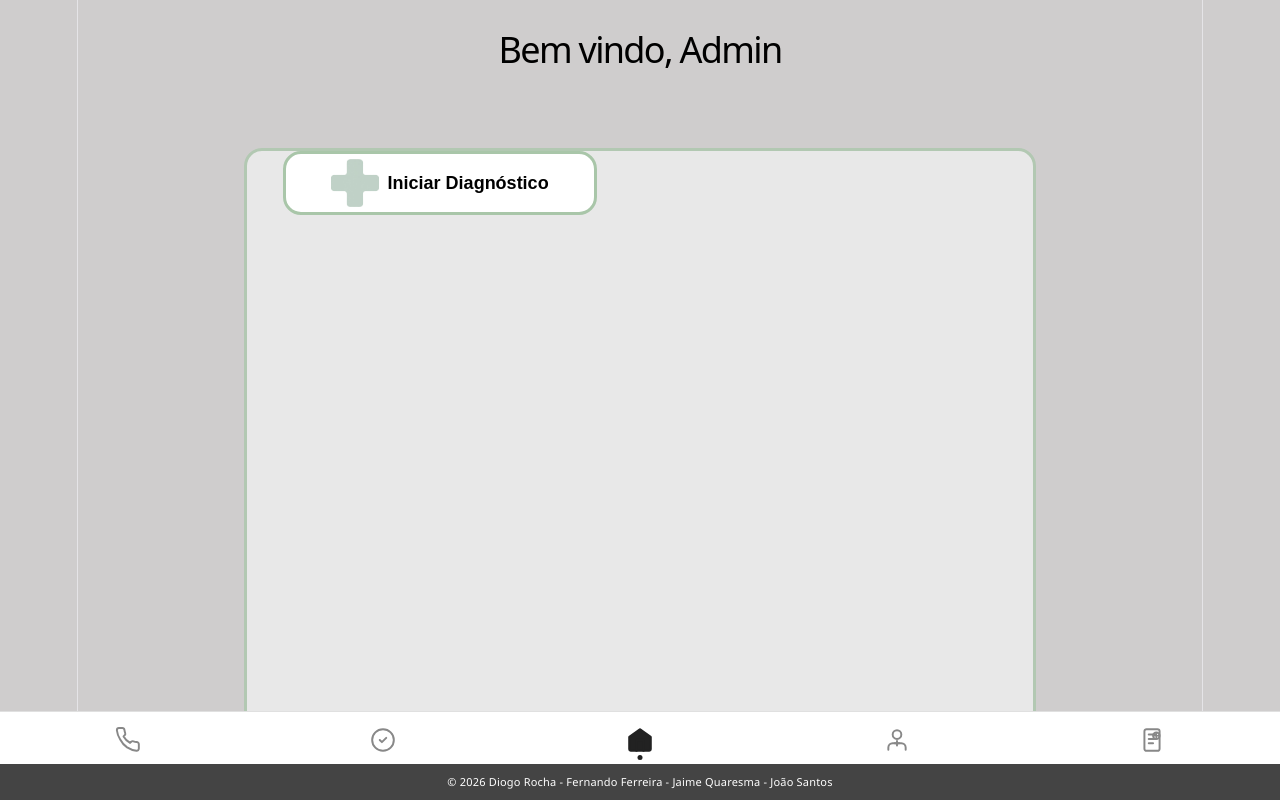
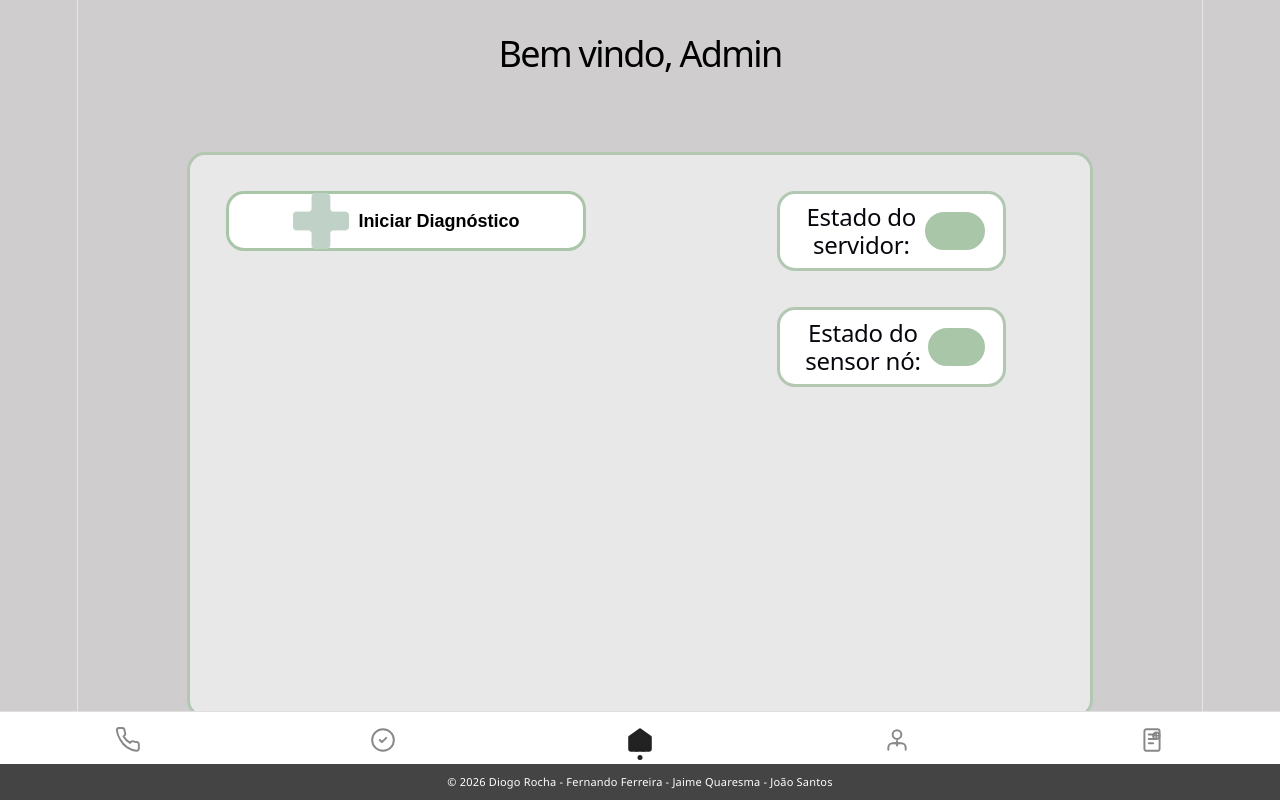
Before and after one commit to fernandoferreira-dev/pcmr, a React (Vite) app in the folder mobile-app/: page / in a window 1280 px wide. Both pictures are taken after typing "Sample", "Sample123" into the empty fields and a click on the button "Login". Built offline with nearby package versions, Linux system fonts and the light colour scheme.

Commit message:
feat: enhance admin dashboard layout and styles for server and sensor status

```diff
--- a/mobile-app/src/components/admin-dashboard-component.tsx
+++ b/mobile-app/src/components/admin-dashboard-component.tsx
@@ -1,6 +1,5 @@
 import DiagnosticButtonComponent from './diagnostic-button-component';
 import '../styles/styles.css';
-
 
 export default function AdminDashboardComponent() {
   return (
@@ -10,6 +9,16 @@ export default function AdminDashboardComponent() {
         <h1>Bem vindo, Admin</h1>
         <div className="mainbox">
           <DiagnosticButtonComponent/>
+          <div className="main-pages-states">
+            <div className="main-page-states-box">
+              <h2>Estado do servidor: </h2>
+              <div className="OKstate"></div>
+            </div>
+            <div className="main-page-states-box">
+              <h2>Estado do sensor nó: </h2>
+              <div className="OKstate"></div>
+            </div>
+          </div>
         </div>
       </div>
     </>
--- a/mobile-app/src/styles/styles.css
+++ b/mobile-app/src/styles/styles.css
@@ -9,14 +9,26 @@
 
 .mainbox {
     display: flex;
+    flex-direction: row;
     align-self: center;
     justify-content: center;
+    gap: 1.5rem;
     border: 3px solid #B2C8B2;
     border-radius: 1rem;
     background-color: #E8E8E8;
-    height: 80vh;
-    width: 70%;
+    height: 70vh;
+    width: 80%;
     margin-top: 30px;
+}
+
+.OKstate {
+  display: block;
+  align-self: center;
+  border: 2px solid #a9c6a9;
+  border-radius: 3rem;
+  background-color: #a9c6a9;
+  width: 50%;
+  height: 60%;
 }
 
 .cancelbtn {
@@ -55,6 +67,7 @@
     border: 3px solid #a9c6a9;
     border-radius: 1rem;
     margin-left: 2rem;
+    margin-top: 2rem;
     width: 40%;
     height: 10%;
 }
@@ -78,13 +91,35 @@
     gap: 1rem;
 }
 
-.main-page h1 {
+.main-page h1{
     align-self: center;
     display: block;
     width: 50%;
     color: #000000;
     font-size: 2rem;
     line-height: 1;
+    margin-top: 2rem;
+}
+
+.main-page-states {
+  display: flex;
+  flex-direction: column;
+}
+
+.main-page-states-box {
+    display: flex;
+    flex-direction: row;
+    width: 60%;
+    height: 10%;
+    color: #000000;
+    font-size: 1.25rem;
+    line-height: 1;
+    margin-top: 2rem;
+    margin-right: 2rem;
+    border: 3px solid #B2C8B2;
+    border-radius: 1rem;
+    background-color: #FFFFFF;
+    padding: 0.5rem 1rem;
 }
 
 .login-page label {
```
